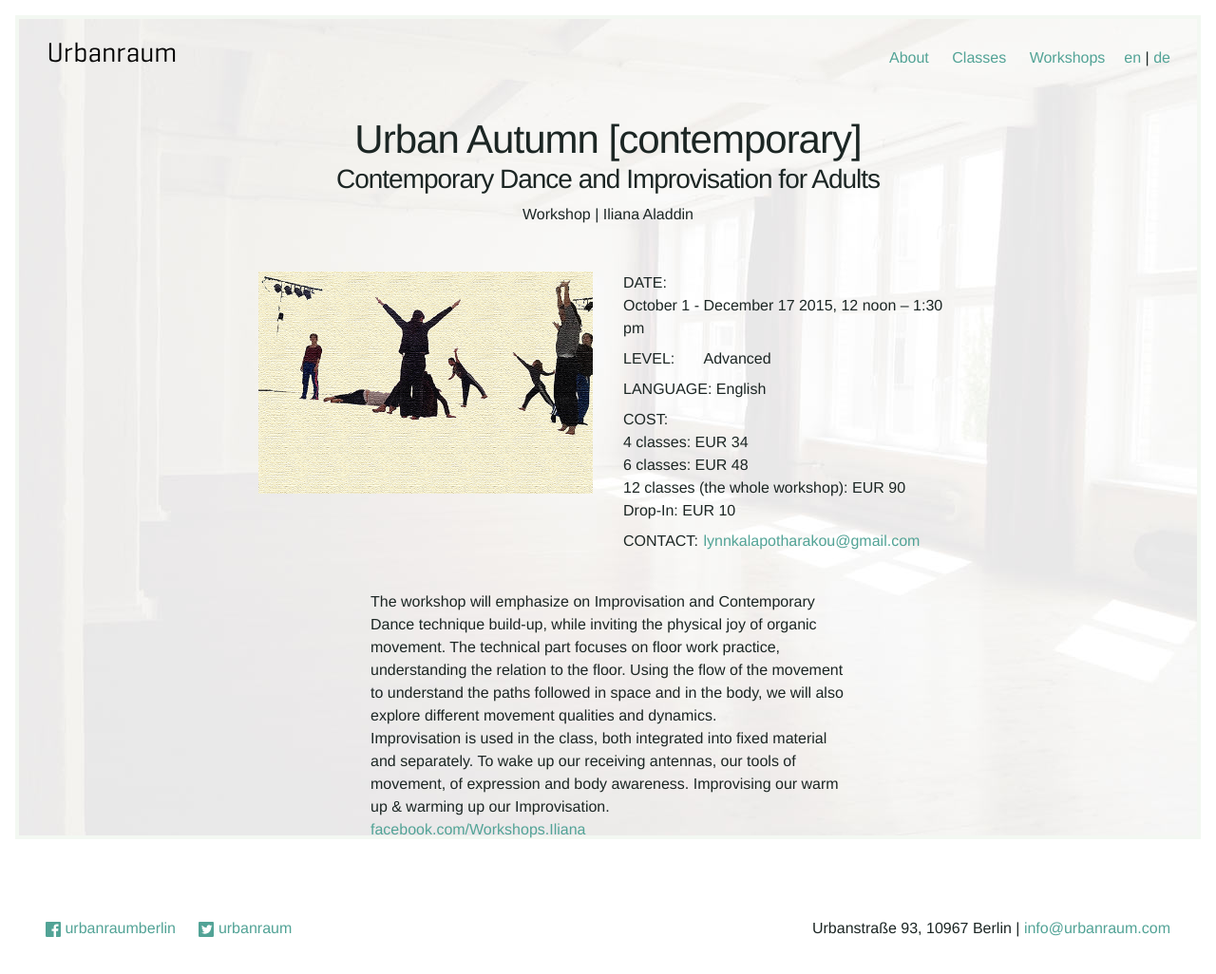
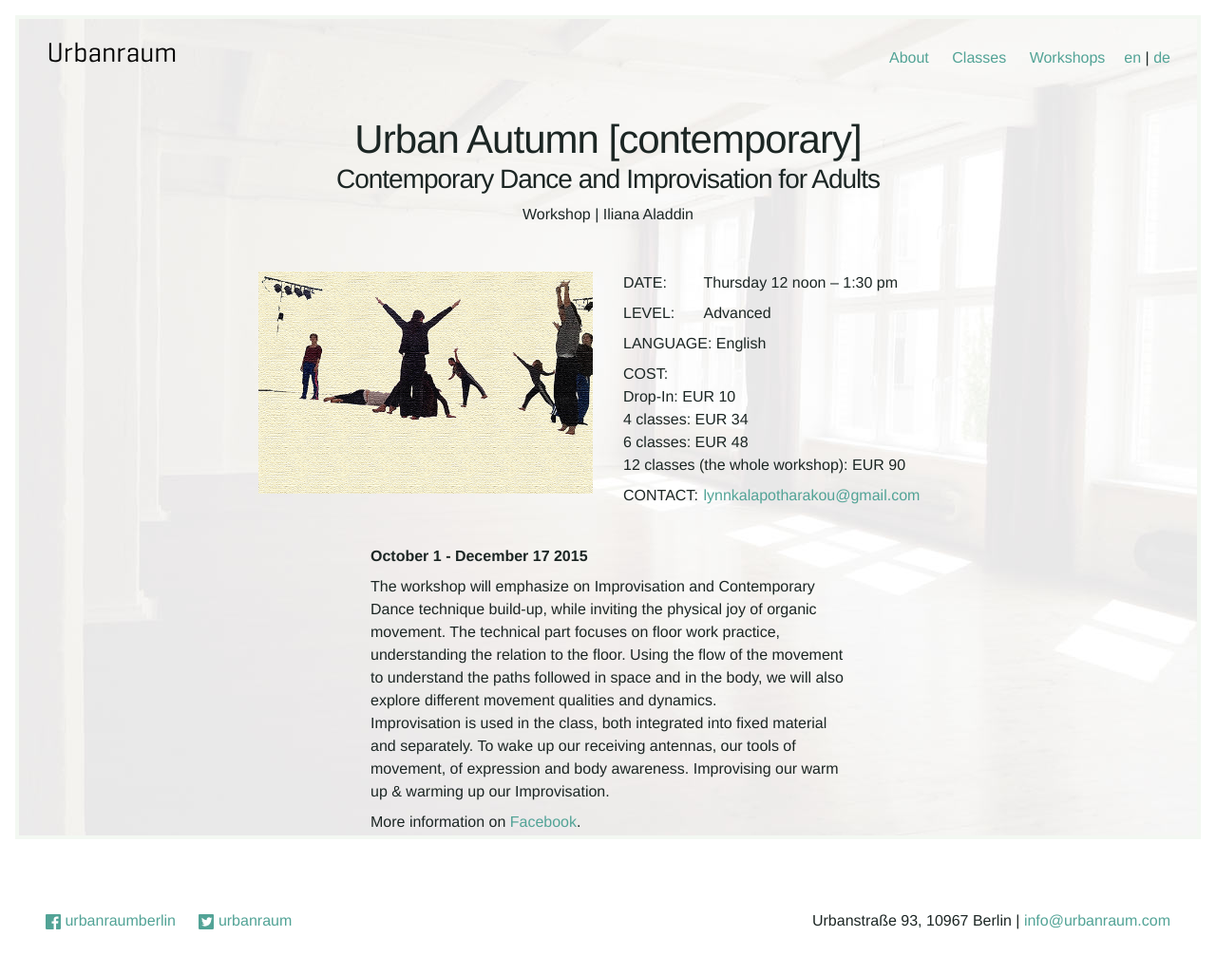
Before and after one commit to Kriesse/urbanraum, a Jekyll site: the page built from _classes/urban-autumn.md, in a window 1280 px wide. Shown: the whole page at 95% size. Built offline with Jekyll 4.4.1, drawn with Linux system fonts in a browser that asks for light colours; nearby versions of some CDN libraries.

Commit message:
update urban autumn

```diff
--- a/_classes/urban-autumn.md
+++ b/_classes/urban-autumn.md
@@ -12,20 +12,20 @@ level_en: "Advanced"
 level_de: "Fortgeschritten"
 
 price_en: "
+Drop-In: EUR 10 <br>
 4 classes: EUR 34 <br>
 6 classes: EUR 48 <br>
-12 classes (the whole workshop): EUR 90 <br>
-Drop-In: EUR 10
+12 classes (the whole workshop): EUR 90
 "
 price_de: "
+Drop-In: 10 EUR <br>
 4 Stunden: 34 EUR <br>
 6 Stunden: 48 EUR <br>
-12 Stunden (ganzer Kurs): 90 EUR <br>
-Drop-In: 10 EUR
+12 Stunden (ganzer Kurs): 90 EUR
 "
 
-date_en: "October 1 - December 17 2015"
-date_de: "1.10.-17.12. 2015"
+weekday_en: "Thursday"
+weekday_de: "Donnerstag"
 
 time_en: "12 noon"
 time_de: "12:00 Uhr"
@@ -36,19 +36,30 @@ endtime_de: "13:30 Uhr"
 language_en: "English"
 language_de: "Englisch"
 
-
 description_en: "
+<p>
+  <b>October 1 - December 17 2015</b>
+</p>
+<p>
 The workshop will emphasize on Improvisation and Contemporary Dance technique build-up, while inviting the physical joy of organic movement. The technical part focuses on floor work practice, understanding the relation to the floor. Using the flow of the movement to understand the paths followed in space and in the body, we will also explore different movement qualities and dynamics.<br>
 Improvisation is used in the class, both integrated into fixed material and separately. To wake up our receiving antennas, our tools of movement, of expression and body awareness. Improvising our warm up & warming up our Improvisation.
-<br>
-<a href='http://www.facebook.com/Workshops.Iliana'>facebook.com/Workshops.Iliana</a>
+</p>
+<p>
+ More information on <a href='http://www.facebook.com/Workshops.Iliana'>Facebook</a>.
+</p>
 "
 
 description_de: "
+<p>
+  <b>Vom 1. Oktober bis 17. Dezember 2015</b>
+</p>
+<p>
 The workshop will emphasize on Improvisation and Contemporary Dance technique build-up, while inviting the physical joy of organic movement. The technical part focuses on floor work practice, understanding the relation to the floor. Using the flow of the movement to understand the paths followed in space and in the body, we will also explore different movement qualities and dynamics.<br>
 Improvisation is used in the class, both integrated into fixed material and separately. To wake up our receiving antennas, our tools of movement, of expression and body awareness. Improvising our warm up & warming up our Improvisation.
-<br>
-<a href='http://www.facebook.com/Workshops.Iliana'>facebook.com/Workshops.Iliana</a>
+</p>
+<p>
+ Mehr Infos auf <a href='http://www.facebook.com/Workshops.Iliana'>Facebook</a>.
+</p>
 "
 
 teacher: "Iliana Aladdin"
```
